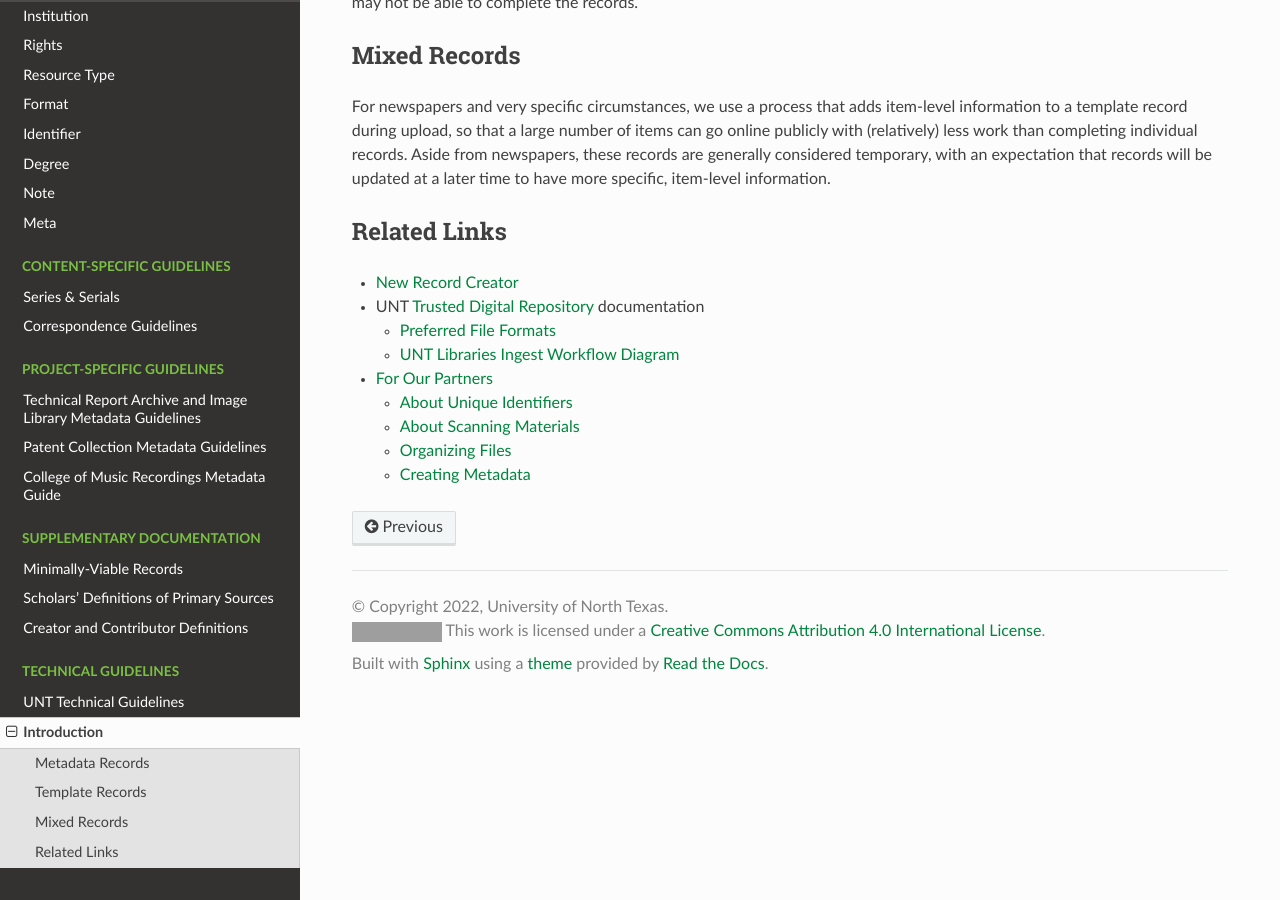
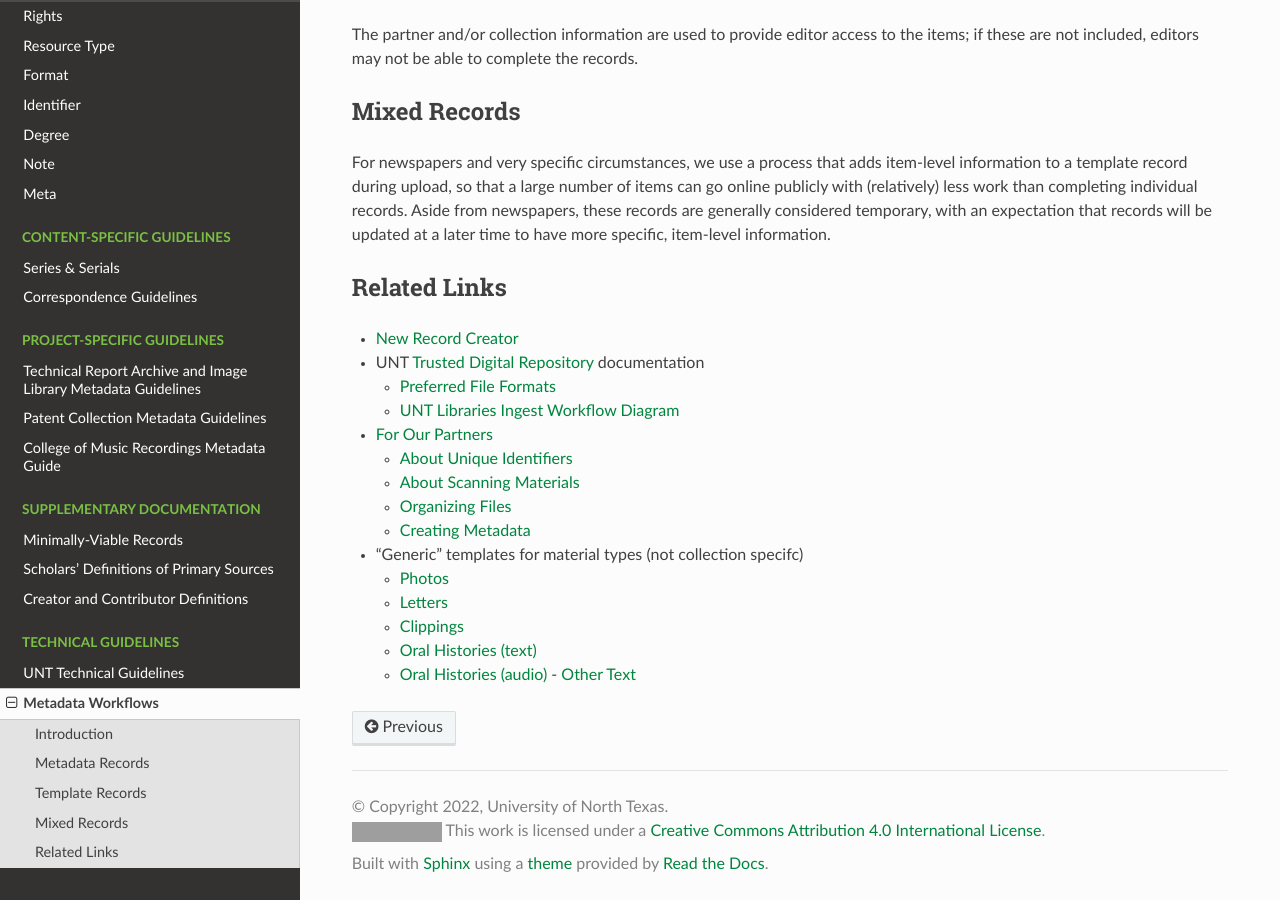
Before and after one commit to unt-libraries/untl-metadata-documentation, a Sphinx documentation site: the page built from docs/technical/metadata-workflow.rst, in a window 1280 px wide and 900 px high, scrolled down 2573 px. Built offline with Sphinx 7.4.7 and the Read the Docs theme 2.0.0, drawn with Linux system fonts in a browser that asks for light colours; some of the changed text lies outside the part shown; grey boxes are pictures that could not be loaded.

Commit message:
update title & examples

```diff
--- a/docs/technical/metadata-workflow.rst
+++ b/docs/technical/metadata-workflow.rst
@@ -1,6 +1,10 @@
-============
+==================
+Metadata Workflows
+==================
+
+************
 Introduction
-============
+************
 
 All items in the Digital Collections must have a metadata record in order to go online.
 This page describes the workflow for creating metadata before upload, which is primarily a manual process,
@@ -149,3 +153,12 @@ Related Links
     -   `About Scanning Materials`_
     -   `Organizing Files`_
     -   `Creating Metadata`_
+
+-   "Generic" templates for material types (not collection specifc)
+
+    -   `Photos <https://edit.texashistory.unt.edu/nrc/new/?t=3691>`_
+    -   `Letters <https://edit.texashistory.unt.edu/nrc/new/?t=3689>`_
+    -   `Clippings <https://edit.texashistory.unt.edu/nrc/new/?t=4119>`_
+    -   `Oral Histories (text) <https://edit.texashistory.unt.edu/nrc/new/?t=3699>`_
+    -   `Oral Histories (audio) <https://edit.texashistory.unt.edu/nrc/new/?t=3690>`_
+	-   `Other Text <https://edit.texashistory.unt.edu/nrc/new/?t=3692>`_
```
